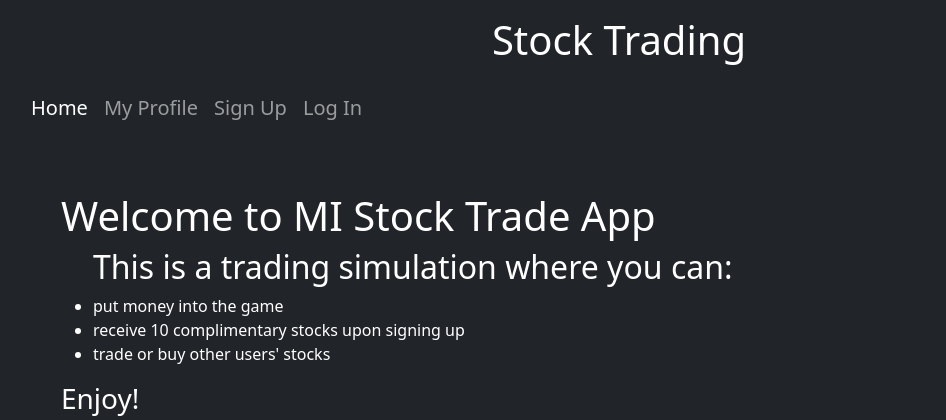
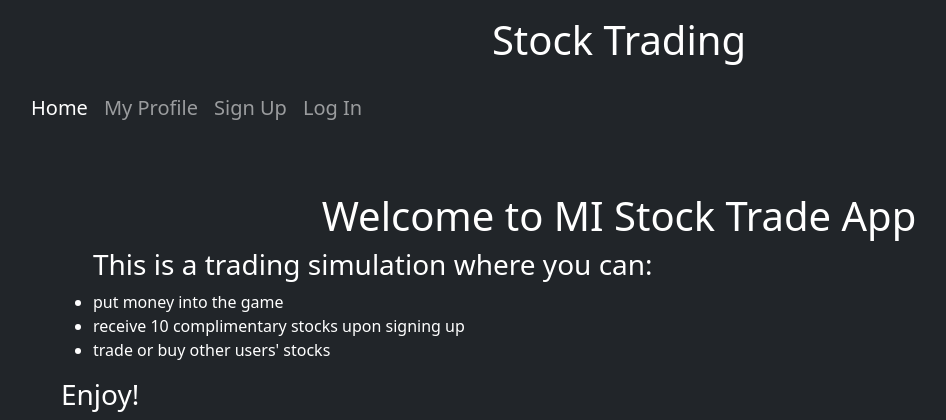
Before and after one commit to malxdeutsch/stocktrade, a Django app: page /signup/ in a window 1280 px wide. Shown: the top 420 px of the page, without its empty margins (21-967 px from the left). Run offline with Django 3.2, Linux system fonts and the light colour scheme; some libraries are stand-ins or nearby versions.

Commit message:
formatting

```diff
--- a/account/templates/signup.html
+++ b/account/templates/signup.html
@@ -5,9 +5,9 @@ User | Signup
 {% endblock %}
 
 {% block content %}
-<h1>Welcome to MI Stock Trade App</h1>
+<h1 class="text-center">Welcome to MI Stock Trade App</h1>
 <ul>
-    <h2>This is a trading simulation where you can: </h2>
+    <h3>This is a trading simulation where you can: </h3>
     <li> put money into the game </li>
     <li> receive 10 complimentary stocks upon signing up </li>
     <li> trade or buy other users' stocks </li>
```
